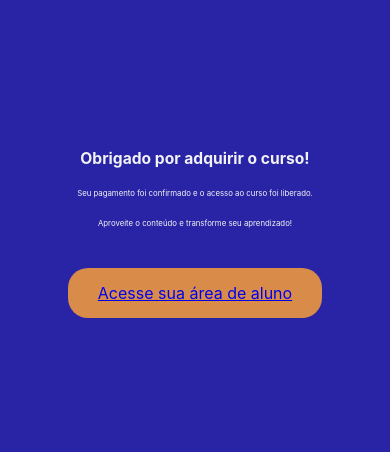
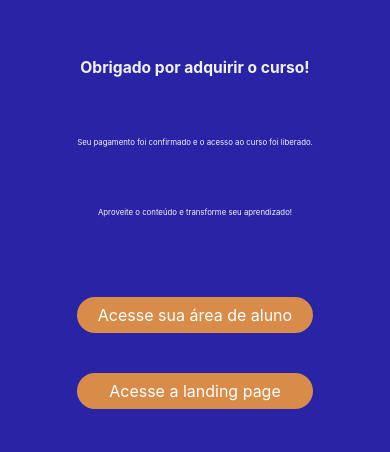
Before and after one commit to byenzinnn/Escola-Preach, a plain HTML site: page agradecimento.html in a window 390 px wide. Shown: the part 189-641 px from the top of the page. Drawn offline with Linux system fonts and the light colour scheme.

Commit message:
css updates

```diff
--- a/agradecimento.html
+++ b/agradecimento.html
@@ -8,7 +8,7 @@
 </head>
 <body>
   <section class="thank-you" style="padding: 4%; background-color: var(--color-5); min-height: 100vh; display: flex; align-items: center; justify-content: center;">
-    <div class="container" style="text-align: center;">
+    <div class="container" style="text-align: center; display: grid; gap: 40px;">
       <h1 style="font-size: 4vw; margin-bottom: 20px;">Obrigado por adquirir o curso!</h1>
       <p style="font-size: 2vw; margin-bottom: 20px;">
         Seu pagamento foi confirmado e o acesso ao curso foi liberado.
@@ -16,8 +16,11 @@
       <p style="font-size: 2vw; margin-bottom: 40px;">
         Aproveite o conteúdo e transforme seu aprendizado!
       </p>
-      <a href="https://editorapreach.online.engaged.com.br" class="cta-button" style="padding: 15px 30px;">
+      <a style="text-decoration: none; color: white;" href="https://editorapreach.online.engaged.com.br" class="cta-button" style="padding: 15px 30px;">
         Acesse sua área de aluno
+      </a>
+      <a style="text-decoration: none; color: white;" href="https://editorapreach.online.engaged.com.br" class="cta-button" style="padding: 15px 30px;">
+        Acesse a landing page
       </a>
     </div>
   </section>
--- a/assets/css/styles.css
+++ b/assets/css/styles.css
@@ -184,7 +184,7 @@
     .main-images {
       flex-direction: column;
       margin-top: 20px;
-      max-width: 50%;
+      max-width: 400px;
 
       img:nth-child(1){
         display: none;
```
